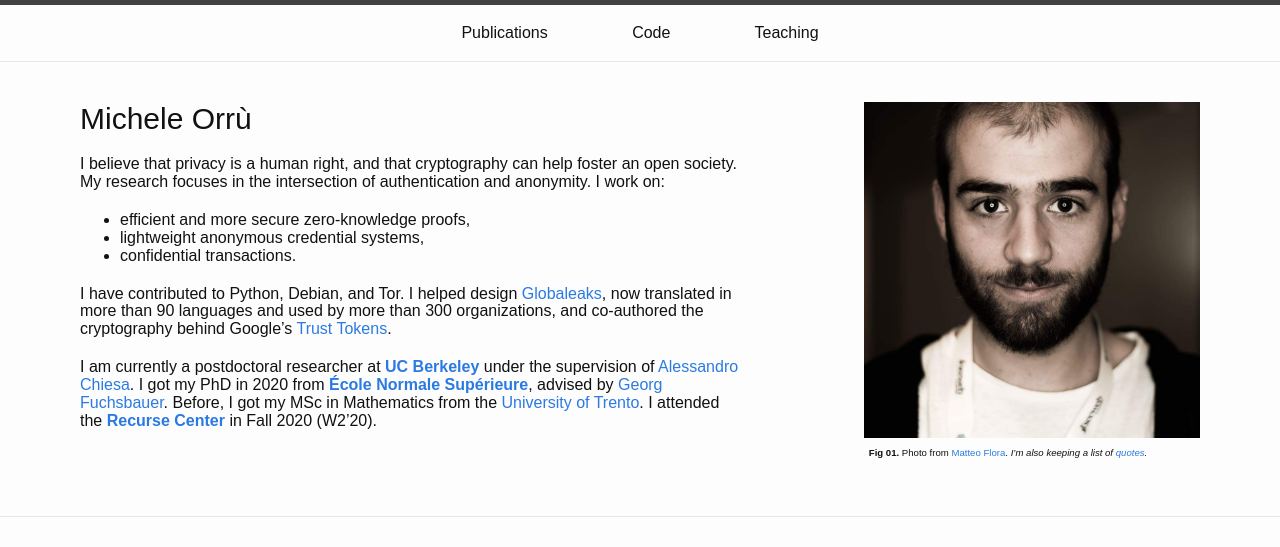
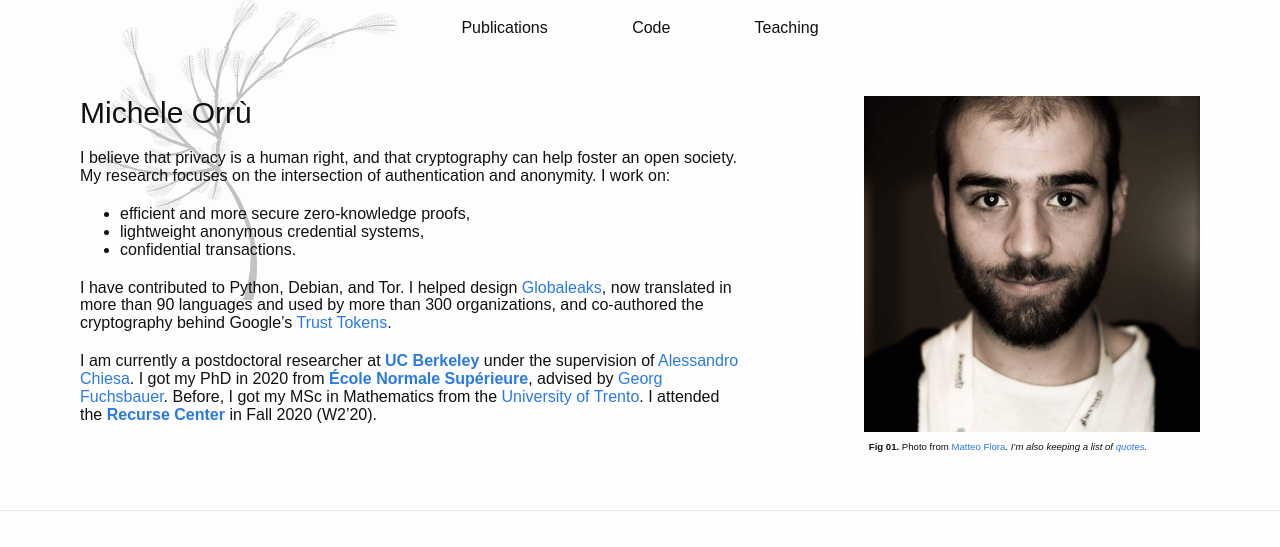
Before and after one commit to mmaker/mmaker.github.io, a Jekyll site: the page built from index.md, in a window 1280 px wide, cut to the strip 0-547 px from the top of the page. Built offline with Jekyll 4.4.1, drawn with Linux system fonts in a browser that asks for light colours; nearby versions of some CDN libraries.

Commit message:
Add taocp images and fix index.

```diff
--- a/_sass/_base.scss
+++ b/_sass/_base.scss
@@ -15,6 +15,11 @@ dl, dd, ol, ul, figure {
  */
 body {
     font: $base-font-weight #{$base-font-size}/#{$base-line-height} $base-font-family;
+    background-image:url("/taocp50.png");
+    background-position: top left;
+    background-size: 300px;
+    background-repeat: no-repeat;
+    background-position-x: 10%;
     color: $text-color;
     background-color: $background-color;
     -webkit-text-size-adjust: 100%;
--- a/_sass/_layout.scss
+++ b/_sass/_layout.scss
@@ -2,8 +2,8 @@
  * Site header
  */
 .site-header {
-    border-top: 5px solid $grey-color-dark;
-    border-bottom: 1px solid $grey-color-light;
+    // border-top: 5px solid $grey-color-dark;
+    // border-bottom: 1px solid $grey-color-light;
     min-height: 56px;
 
     // Positioning context for the mobile navigation icon
--- a/index.md
+++ b/index.md
@@ -7,7 +7,7 @@ layout: default
 # Michele Orrù
 
 I believe that privacy is a human right, and that cryptography can help foster an open society.
-My research focuses in the intersection of authentication and anonymity.
+My research focuses on the intersection of authentication and anonymity.
 I work on:
 
 
```
Also changed, not shown: taocp.png (added), taocp50.png (added).
